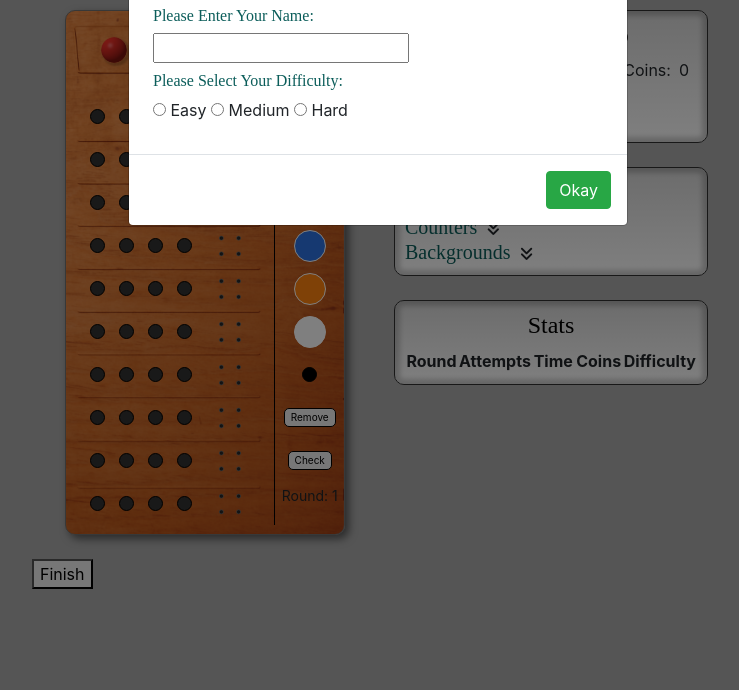
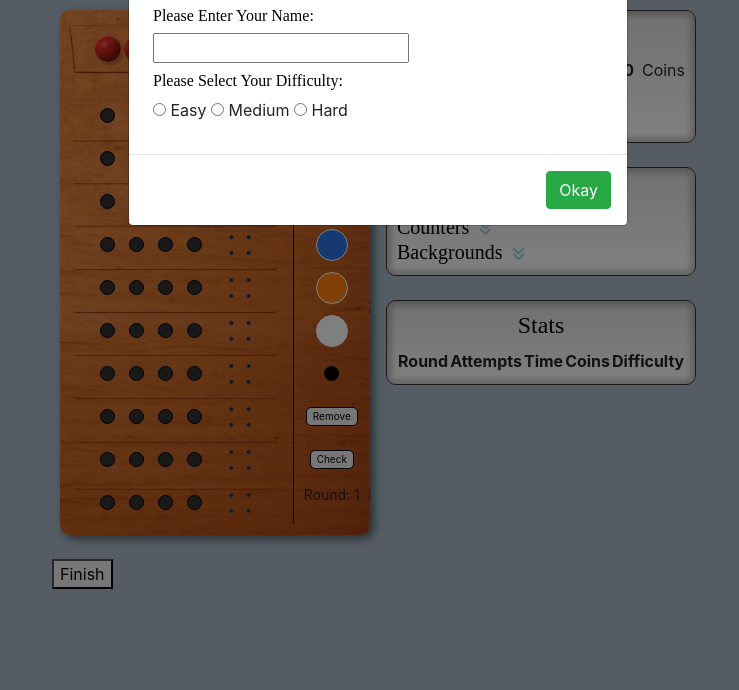
Before and after one commit to Fordalex/master-mind-project, a plain HTML site: page classic-mastermind.html in a window 1280 px wide. Shown: the part 110-800 px from the top of the page, without its empty margins (262-1001 px from the left). Drawn offline with nearby package versions, Linux system fonts and the light colour scheme; a web font is replaced by a local one.

Commit message:
adjusted a few colours, padding and margins

```diff
--- a/assets/style/style.css
+++ b/assets/style/style.css
@@ -1,17 +1,13 @@
 body {
-    background-color: rgb(170, 170, 170);
+    background-color: rgb(170, 185, 200);
     background-size: 100%;
 }
 
-h1,h2,h3,h4 {
+h1,h2,h3,h4,h5,h6 {
     font-family: 'Slabo 27px', serif;
     color:black;
 }
 
-h5,h6 {
-    font-family: 'Slabo 27px', serif;
-    color:rgb(11, 93, 90);
-}
 
 .difficulty-font {
     font-family: 'Grenze', serif;
@@ -29,6 +25,7 @@ h5,h6 {
 .hard {
     color:red;
 }
+
 
 .p-smaller-font {
     font-size:14px;
@@ -64,6 +61,10 @@ h5,h6 {
     max-width:1300px;
 }
 
+.padding-left {
+    padding-left:40px;
+}
+
 /* index.html */
 
 .mastermind-menu {
@@ -71,7 +72,7 @@ h5,h6 {
     border-radius:10px;
     border:solid #313131 1px;
     margin-bottom:32px;
-    background-image: linear-gradient(rgb(216, 216, 216), #ffffff);
+    background-image: linear-gradient(rgb(226, 226, 226), #ffffff);
     padding:10px;
     box-shadow: inset 0px 0px 5px 5px rgba(0,0,0,0.2);
 }
@@ -82,13 +83,16 @@ h5,h6 {
     height:43px;
 }
 
+.fixed-width-section {
+    width:310px;
+}
+
 .mastermind-board-container {
-    width:280px;
+    width:310px;
     height:525px;
     border-radius:10px;
     background-image: url('../images/wood-background-two.png');
     background-size: 100% 100%;
-    border:solid 1px #707070;
     box-shadow:rgba(0,0,0,0.5) 4px 4px 8px;
 }
 
@@ -140,7 +144,7 @@ h5,h6 {
 }
 
 .master-mind-cover {
-    width:180px;
+    width:201px;
     height:70px;
     background: url('../images/mastermind-cover.png');
     background-size:100% 100%;
@@ -150,7 +154,7 @@ h5,h6 {
     align-items:center;
     position:absolute;
     top:12px;
-    left:1px;
+    left:2px;
     z-index:50;
 }
 
@@ -326,17 +330,22 @@ h5,h6 {
     animation-name:coinGlow;
     animation-duration:3s;
     animation-iteration-count: infinite;
-    transition-timing-function: ease-in-out;
+    transition-timing-function: alternate;
 }
 
 .expand-container {
     display:flex;
     justify-content:space-around;
+    padding-top: 15px;
+    padding-bottom:15px;
+    padding-right:10px;
+    padding-left:10px;
 }
 
 .dropdown-arrow {
     font-size: 15px;
     margin-left:5px;
+    color:rgb(154, 207, 219);
 }
 
 .dropdown-arrow:hover {
@@ -380,6 +389,10 @@ h5,h6 {
 td,th {
     text-align:center;
     width:70px;
+}
+
+.colour-secondary {
+    color:rgb(86, 152, 167);
 }
 
 /* Animations */
@@ -432,9 +445,9 @@ td,th {
 }
 
 @keyframes coinGlow {
-    0% {color: rgb(238, 233, 103);}
-    25% {color: rgb(243,233,103);}
-    50% {color: rgb(238,228,103);}
-    75% {color: rgb(238,240,108);}
-    100% {color: rgb(243,233,103);}
+    0% {color: #ffc107;}
+    25% {color: #ffd000;}
+    50% {color: #ebdc11;}
+    75% {color: #e6d11b;}
+    100% {color: #ffc107;}
 }
--- a/classic-mastermind.html
+++ b/classic-mastermind.html
@@ -61,7 +61,7 @@
                         <div class="row m-0 p-0">
                             <div class="col-9 p-0 m-0">
                                 <div class="row board-row-height m-0 p-0 mt-3">
-                                    <div class=" d-flex align-items-center m-0 p-0 pl-4">
+                                    <div class=" d-flex align-items-center m-0  padding-left">
                                         <div class="counter-black-hole" id="r-10-c-one"></div>
                                         <div class="counter-black-hole" id="r-10-c-two"></div>
                                         <div class="counter-black-hole" id="r-10-c-three"></div>
@@ -81,7 +81,7 @@
                         <div class="row m-0 p-0">
                             <div class="col-9 p-0 m-0">
                                 <div class="row board-row-height m-0 p-0 mt-0">
-                                    <div class=" d-flex align-items-center m-0 p-0 pl-4">
+                                    <div class=" d-flex align-items-center m-0  padding-left">
                                         <div class="counter-black-hole" id="r-9-c-one"></div>
                                         <div class="counter-black-hole" id="r-9-c-two"></div>
                                         <div class="counter-black-hole" id="r-9-c-three"></div>
@@ -101,7 +101,7 @@
                         <div class="row m-0 p-0">
                             <div class="col-9 p-0 m-0">
                                 <div class="row board-row-height m-0 p-0 mt-0">
-                                    <div class=" d-flex align-items-center m-0 p-0 pl-4">
+                                    <div class=" d-flex align-items-center m-0  padding-left ">
                                         <div class="counter-black-hole" id="r-8-c-one"></div>
                                         <div class="counter-black-hole" id="r-8-c-two"></div>
                                         <div class="counter-black-hole" id="r-8-c-three"></div>
@@ -121,7 +121,7 @@
                         <div class="row m-0 p-0">
                             <div class="col-9 p-0 m-0">
                                 <div class="row board-row-height m-0 p-0 mt-0">
-                                    <div class=" d-flex align-items-center m-0 p-0 pl-4">
+                                    <div class=" d-flex align-items-center m-0 padding-left">
                                         <div class="counter-black-hole" id="r-7-c-one"></div>
                                         <div class="counter-black-hole" id="r-7-c-two"></div>
                                         <div class="counter-black-hole" id="r-7-c-three"></div>
@@ -141,7 +141,7 @@
                         <div class="row m-0 p-0">
                             <div class="col-9 p-0 m-0">
                                 <div class="row board-row-height m-0 p-0 mt-0">
-                                    <div class=" d-flex align-items-center m-0 p-0 pl-4">
+                                    <div class=" d-flex align-items-center m-0 padding-left">
                                         <div class="counter-black-hole" id="r-6-c-one"></div>
                                         <div class="counter-black-hole" id="r-6-c-two"></div>
                                         <div class="counter-black-hole" id="r-6-c-three"></div>
@@ -161,7 +161,7 @@
                         <div class="row m-0 p-0">
                             <div class="col-9 p-0 m-0">
                                 <div class="row board-row-height m-0 p-0 mt-0">
-                                    <div class=" d-flex align-items-center m-0 p-0 pl-4">
+                                    <div class=" d-flex align-items-center m-0 padding-left">
                                         <div class="counter-black-hole" id="r-5-c-one"></div>
                                         <div class="counter-black-hole" id="r-5-c-two"></div>
                                         <div class="counter-black-hole" id="r-5-c-three"></div>
@@ -182,7 +182,7 @@
                         <div class="row m-0 p-0">
                             <div class="col-9 p-0 m-0">
                                 <div class="row board-row-height m-0 p-0 mt-0">
-                                    <div class=" d-flex align-items-center m-0 p-0 pl-4">
+                                    <div class=" d-flex align-items-center m-0  padding-left">
                                         <div class="counter-black-hole" id="r-4-c-one"></div>
                                         <div class="counter-black-hole" id="r-4-c-two"></div>
                                         <div class="counter-black-hole" id="r-4-c-three"></div>
@@ -203,7 +203,7 @@
                         <div class="row m-0 p-0">
                             <div class="col-9 p-0 m-0">
                                 <div class="row board-row-height m-0 p-0 mt-0">
-                                    <div class=" d-flex align-items-center m-0 p-0 pl-4">
+                                    <div class=" d-flex align-items-center m-0  padding-left">
                                         <div class="counter-black-hole" id="r-3-c-one"></div>
                                         <div class="counter-black-hole" id="r-3-c-two"></div>
                                         <div class="counter-black-hole" id="r-3-c-three"></div>
@@ -223,7 +223,7 @@
                         <div class="row m-0 p-0">
                             <div class="col-9 p-0 m-0">
                                 <div class="row board-row-height m-0 p-0 mt-0">
-                                    <div class=" d-flex align-items-center m-0 p-0 pl-4">
+                                    <div class=" d-flex align-items-center m-0  padding-left">
                                         <div class="counter-black-hole" id="r-2-c-one"></div>
                                         <div class="counter-black-hole" id="r-2-c-two"></div>
                                         <div class="counter-black-hole" id="r-2-c-three"></div>
@@ -244,7 +244,7 @@
                         <div class="row m-0 p-0">
                             <div class="col-9 p-0 m-0">
                                 <div class="row board-row-height m-0 p-0 mt-0">
-                                    <div class=" d-flex align-items-center m-0 p-0 pl-4">
+                                    <div class=" d-flex align-items-center m-0  padding-left">
                                         <div class="counter-black-hole" id="r-1-c-one"></div>
                                         <div class="counter-black-hole" id="r-1-c-two"></div>
                                         <div class="counter-black-hole" id="r-1-c-three"></div>
@@ -269,14 +269,14 @@
 
                 <!-- shop and stats -->
 
-                <div class="col-sm-12 col-lg-6 px-3">
-
-                    <div class="mastermind-menu mb-4">
+                <div class="col-sm-12 col-lg-6 px-3 d-flex justify-content-center">
+                    <div>
+                        <div class="mastermind-menu fixed-width-section mb-4">
                             <h4 class="text-center mb-2">Accessory Shop</h4>
                             <div class="row m-0 p-0">
                                 <div class="col-12 m-0 p-0 d-flex justify-content-end">
-                                <p class="m-0"><i class="fas fa-coins mx-2 coin-color"></i>Coins:<span
-                                        id="player-coins" class="mx-2"></span></p>
+                                    <p class="m-0"><i class="fas fa-coins mx-2 coin-color"></i><span id="player-coins"
+                                            class="mr-2 font-weight-bold"></span>Coins</p>
                                 </div>
                             </div>
 
@@ -327,7 +327,7 @@
                             </div>
                         </div>
 
-                    <div class="my-4 mastermind-menu">
+                        <div class="my-4 mastermind-menu fixed-width-section">
                             <h4 class="text-center">Inventory</h4>
                             <div class="expand-button">
                                 <h5 class="d-inline">Counters</h5>
@@ -357,8 +357,8 @@
                             </div>
                         </div>
 
-                    <div class="my-4 mastermind-menu">
-                        <h4 class="text-center"><span id="player-name-stats"></span> Stats</h4>
+                        <div class="my-4 mastermind-menu fixed-width-section">
+                            <h4 class="text-center"><span id="player-name-stats" class="colour-secondary"></span> Stats</h4>
 
                             <div class="mx-5"></div>
                             <div class="d-flex justify-content-around">
@@ -373,6 +373,8 @@
                                 </table>
                             </div>
                         </div>
+                    </div>
+
                 </div>
             </div>
 
@@ -422,14 +424,14 @@
                             <p>Well Done <span id="player-name-winner"></span>!!</p>
                             <p>You worked it out in <span id="attempts-round"></span> rounds.</p>
                             <p>And it only took you, N/A <span id="time-taken"></span></p>
-                            <p>The computer has rewarded you with <i class="fas fa-coins mx-2 text-warning"></i>
+                            <p>The computer has rewarded you with <i class="fas fa-coins mx-2 coin-color"></i>
                                 <b>50</b> Coins</p>
-                            <p>Round Bonus: <i class="fas fa-coins mx-2 text-warning"></i><span id="round-coin-bonus"
+                            <p>Round Bonus: <i class="fas fa-coins mx-2 coin-color"></i><span id="round-coin-bonus"
                                     class="font-weight-bold"></span> Coins</p>
                             <p>Time Bonus: N/A</p>
-                            <p>Difficulty Bonus: <i class="fas fa-coins mx-2 text-warning"></i><span
-                                    id="difficulty-bonus" class="font-weight-bold"></span> Coins</p>
-                            <p>Total coins for that round: <i class="fas fa-coins mx-2 text-warning"></i><span
+                            <p>Difficulty Bonus: <i class="fas fa-coins mx-2 coin-color"></i><span id="difficulty-bonus"
+                                    class="font-weight-bold"></span> Coins</p>
+                            <p>Total coins for that round: <i class="fas fa-coins mx-2 coin-color"></i><span
                                     id="total-coins-round" class="font-weight-bold"></span> Coins</p>
                             <h4>Try a different difficulty?</h4>
                             <label><input type="radio" name="difficulty" class="easy-difficulty"> Easy</label>
```
Lines whose indentation alone changed are shown as unchanged.
